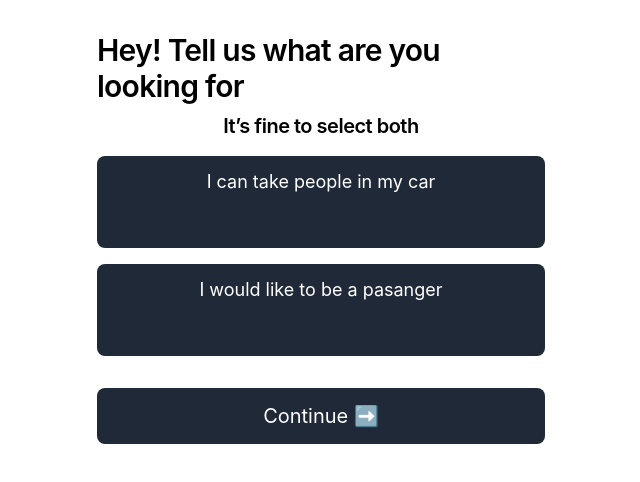
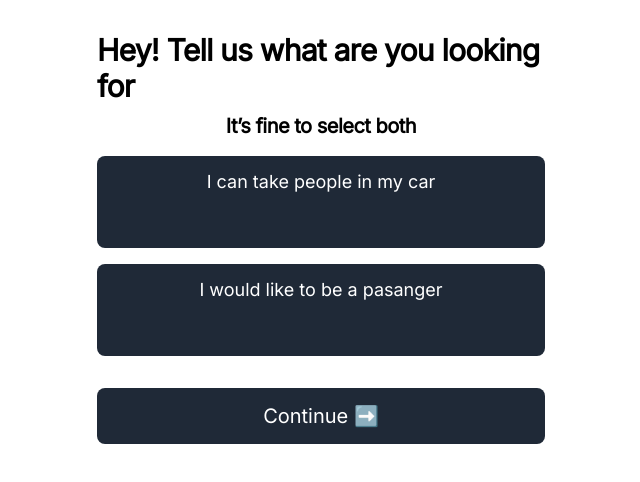
Before and after one commit to krzysztofcybulski/commuty, a React (Vite) app in the folder frontend/: page / in a window 1280 px wide. Shown: the top 482 px of the page, without its empty margins (319-959 px from the left). Built offline with nearby package versions, Linux system fonts and the light colour scheme; no server answers.

Commit message:
Add font

```diff
--- a/frontend/package.json
+++ b/frontend/package.json
@@ -14,6 +14,7 @@
   },
   "dependencies": {
     "@clerk/clerk-react": "^5.2.4",
+    "@fontsource/inter": "^5.0.18",
     "@radix-ui/react-navigation-menu": "^1.1.4",
     "@react-google-maps/api": "^2.19.3",
     "@reduxjs/toolkit": "^2.2.5",
--- a/frontend/src/index.css
+++ b/frontend/src/index.css
@@ -1,16 +1,10 @@
 @tailwind base;
 @tailwind components;
 @tailwind utilities;
-@font-face {
-  font-family: 'MyCustomFont';
-  src: url('../public/Inter-VariableFont_slnt,wght.ttf') format('ttf');
-  font-weight: normal;
-  font-style: normal;
-}
 
 #root {
   max-width: 32rem;
   margin-left: auto;
   margin-right: auto;
-  font-family: 'inter';
+  font-family: "Inter";
 }
--- a/frontend/src/main.tsx
+++ b/frontend/src/main.tsx
@@ -2,6 +2,7 @@ import React from 'react';
 import ReactDOM from 'react-dom/client';
 import './index.css';
 import { App } from './views/App.tsx';
+import '@fontsource/inter';
 
 ReactDOM.createRoot(document.getElementById('root')!).render(
   <React.StrictMode>
```
Also changed, not shown: frontend/public/Inter-VariableFont_slnt,wght.ttf (deleted), 1 other file (tests, documents, lock files or other folders).
